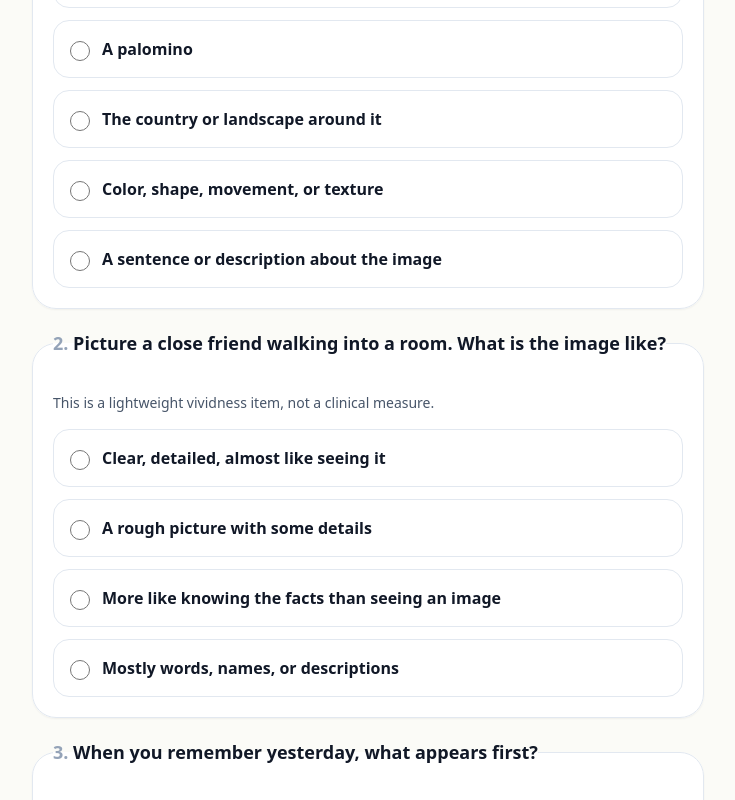
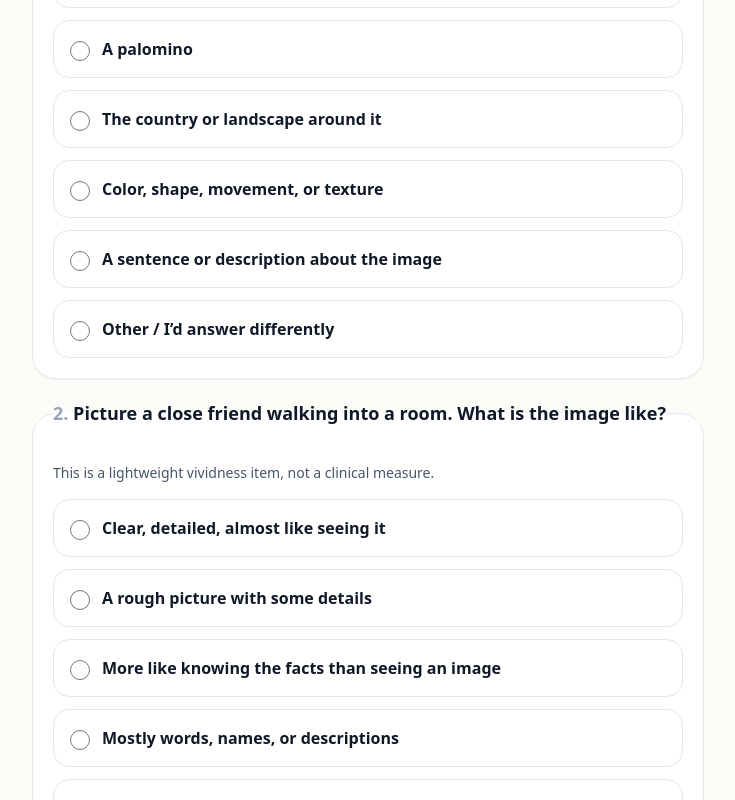
Before and after one commit to trepidity/visual-person-quiz, a Next.js app: page /solo in a window 1280 px wide. Shown: the part 1237-2037 px from the top of the page, without its empty margins (272-1007 px from the left). Built offline with nearby package versions, Linux system fonts and the light colour scheme.

Commit message:
Make alternate answer a radio option

```diff
--- a/app/actions.ts
+++ b/app/actions.ts
@@ -6,7 +6,7 @@ import { z } from 'zod';
 import { getSql } from '@/lib/db';
 import { assignExperimentArm } from '@/lib/experiments';
 import { recordQuizEvent } from '@/lib/quiz-events';
-import { activeModel, addScores, emptyScores, profileFromScores, questions, scoringVersion } from '@/lib/questions';
+import { activeModel, addScores, alternateAnswerId, alternateAnswerLabel, emptyScores, profileFromScores, questions, scoringVersion } from '@/lib/questions';
 
 const schema = z.object({
   answers: z.record(z.string(), z.string()),
@@ -28,7 +28,10 @@ function sanitizeFreeform(value: string | undefined) {
 export async function submitQuiz(input: unknown) {
   const parsed = schema.parse(input);
   const missingAnswers = questions.filter((question) => !parsed.answers[question.id]);
-  const invalidAnswers = questions.filter((question) => parsed.answers[question.id] && !question.options.some((option) => option.id === parsed.answers[question.id]));
+  const invalidAnswers = questions.filter((question) => {
+    const answerId = parsed.answers[question.id];
+    return answerId && answerId !== alternateAnswerId && !question.options.some((option) => option.id === answerId);
+  });
   if (missingAnswers.length > 0 || invalidAnswers.length > 0) {
     throw new Error('Please answer every question before submitting.');
   }
@@ -36,7 +39,8 @@ export async function submitQuiz(input: unknown) {
   let rawScores = emptyScores();
 
   const enrichedAnswers = questions.map((q, index) => {
-    const selected = q.options.find((o) => o.id === parsed.answers[q.id]);
+    const isAlternate = parsed.answers[q.id] === alternateAnswerId;
+    const selected = isAlternate ? null : q.options.find((o) => o.id === parsed.answers[q.id]);
     if (selected) {
       rawScores = addScores(rawScores, selected.scores);
     }
@@ -47,9 +51,9 @@ export async function submitQuiz(input: unknown) {
       construct: q.construct,
       prompt: q.prompt,
       displayOrder: index + 1,
-      answerId: selected?.id || null,
-      answerLabel: selected?.label || null,
-      freeformText: sanitizeFreeform(parsed.alternateAnswers?.[q.id]),
+      answerId: isAlternate ? alternateAnswerId : selected?.id || null,
+      answerLabel: isAlternate ? alternateAnswerLabel : selected?.label || null,
+      freeformText: isAlternate ? sanitizeFreeform(parsed.alternateAnswers?.[q.id]) : undefined,
       scores: selected?.scores || emptyScores(),
       responseTimeMs: parsed.responseTimes?.[q.id] ?? null,
     };
--- a/components/CouplesQuizForm.tsx
+++ b/components/CouplesQuizForm.tsx
@@ -117,6 +117,14 @@ export default function CouplesQuizForm({ pairId, participantId, role, inviteUrl
     const start = startedAt.current[questionId] || performance.now();
     setAnswers((current) => ({ ...current, [questionId]: optionId }));
     setResponseTimes((current) => ({ ...current, [questionId]: Math.round(performance.now() - start) }));
+    if (optionId !== alternateCouplesAnswerId) {
+      setAlternateAnswers((current) => {
+        if (!(questionId in current)) return current;
+        const next = { ...current };
+        delete next[questionId];
+        return next;
+      });
+    }
   }
 
   return (
@@ -182,9 +190,9 @@ export default function CouplesQuizForm({ pairId, participantId, role, inviteUrl
               <input type="radio" name={question.id} value={alternateCouplesAnswerId} checked={answers[question.id] === alternateCouplesAnswerId} onChange={() => choose(question.id, alternateCouplesAnswerId)} className="mt-1 h-5 w-5 accent-visual" />
               <span className="text-base font-semibold leading-6 text-ink">Other / I’d answer differently</span>
             </label>
-            {answers[question.id] ? (
+            {answers[question.id] === alternateCouplesAnswerId ? (
               <div className="rounded-2xl border border-violet-100 bg-violet-50 p-4">
-                <label className="text-sm font-bold text-ink" htmlFor={`${question.id}-alternate`}>Optional: add your own wording or context</label>
+                <label className="text-sm font-bold text-ink" htmlFor={`${question.id}-alternate`}>Optional: write your alternate answer</label>
                 <textarea
                   id={`${question.id}-alternate`}
                   value={alternateAnswers[question.id] ?? ''}
--- a/components/QuizForm.tsx
+++ b/components/QuizForm.tsx
@@ -3,7 +3,7 @@
 import Image from 'next/image';
 import { useEffect, useMemo, useRef, useState, useTransition } from 'react';
 import { submitQuiz } from '@/app/actions';
-import { activeModel, scoringVersion, type Question } from '@/lib/questions';
+import { activeModel, alternateAnswerId, alternateAnswerLabel, scoringVersion, type Question } from '@/lib/questions';
 import { assignExperimentArm, type ExperimentAssignment } from '@/lib/experiments';
 
 type ClientMeta = {
@@ -149,6 +149,14 @@ export default function QuizForm({ questions }: { questions: Question[] }) {
       return next;
     });
     setResponseTimes((current) => ({ ...current, [questionId]: Math.round(performance.now() - start) }));
+    if (optionId !== alternateAnswerId) {
+      setAlternateAnswers((current) => {
+        if (!(questionId in current)) return current;
+        const next = { ...current };
+        delete next[questionId];
+        return next;
+      });
+    }
   }
 
   return (
@@ -220,9 +228,24 @@ export default function QuizForm({ questions }: { questions: Question[] }) {
                 </label>
               );
             })}
-            {answers[question.id] ? (
+            <label
+              className={`flex cursor-pointer items-start gap-3 rounded-2xl border p-4 transition ${
+                answers[question.id] === alternateAnswerId ? 'border-visual bg-violet-50 ring-2 ring-violet-100' : 'border-slate-200 bg-white active:scale-[0.99]'
+              }`}
+            >
+              <input
+                type="radio"
+                name={question.id}
+                value={alternateAnswerId}
+                checked={answers[question.id] === alternateAnswerId}
+                onChange={() => choose(question.id, alternateAnswerId)}
+                className="mt-1 h-5 w-5 accent-visual"
+              />
+              <span className="text-base font-semibold leading-6 text-ink">{alternateAnswerLabel}</span>
+            </label>
+            {answers[question.id] === alternateAnswerId ? (
               <div className="rounded-2xl border border-violet-100 bg-violet-50 p-4">
-                <label className="text-sm font-bold text-ink" htmlFor={`${question.id}-alternate`}>Optional: add your own wording or context</label>
+                <label className="text-sm font-bold text-ink" htmlFor={`${question.id}-alternate`}>Optional: write your alternate answer</label>
                 <textarea
                   id={`${question.id}-alternate`}
                   value={alternateAnswers[question.id] ?? ''}
--- a/lib/couples-scoring.ts
+++ b/lib/couples-scoring.ts
@@ -212,7 +212,7 @@ export function enrichCouplesAnswers(
     }
 
     const selectedOption = option;
-    const freeformText = sanitizeAlternateAnswerText(options.alternateAnswers?.[question.id]);
+    const freeformText = isAlternate ? sanitizeAlternateAnswerText(options.alternateAnswers?.[question.id]) : undefined;
     const responseTime = responseTimes[question.id];
     const responseTimeMs = typeof responseTime === 'number' && Number.isFinite(responseTime)
       ? Math.max(0, Math.round(responseTime))
--- a/lib/questions.ts
+++ b/lib/questions.ts
@@ -65,6 +65,8 @@ export type ResponseProfile = {
 export const activeModel = 'B' as const;
 export const scoringVersion = 'multidimensional-v2';
 export const blendThresholdPct = 8;
+export const alternateAnswerId = '__other__';
+export const alternateAnswerLabel = 'Other / I’d answer differently';
 
 export const dimensionKeys = [
   'objectDetail',
```
